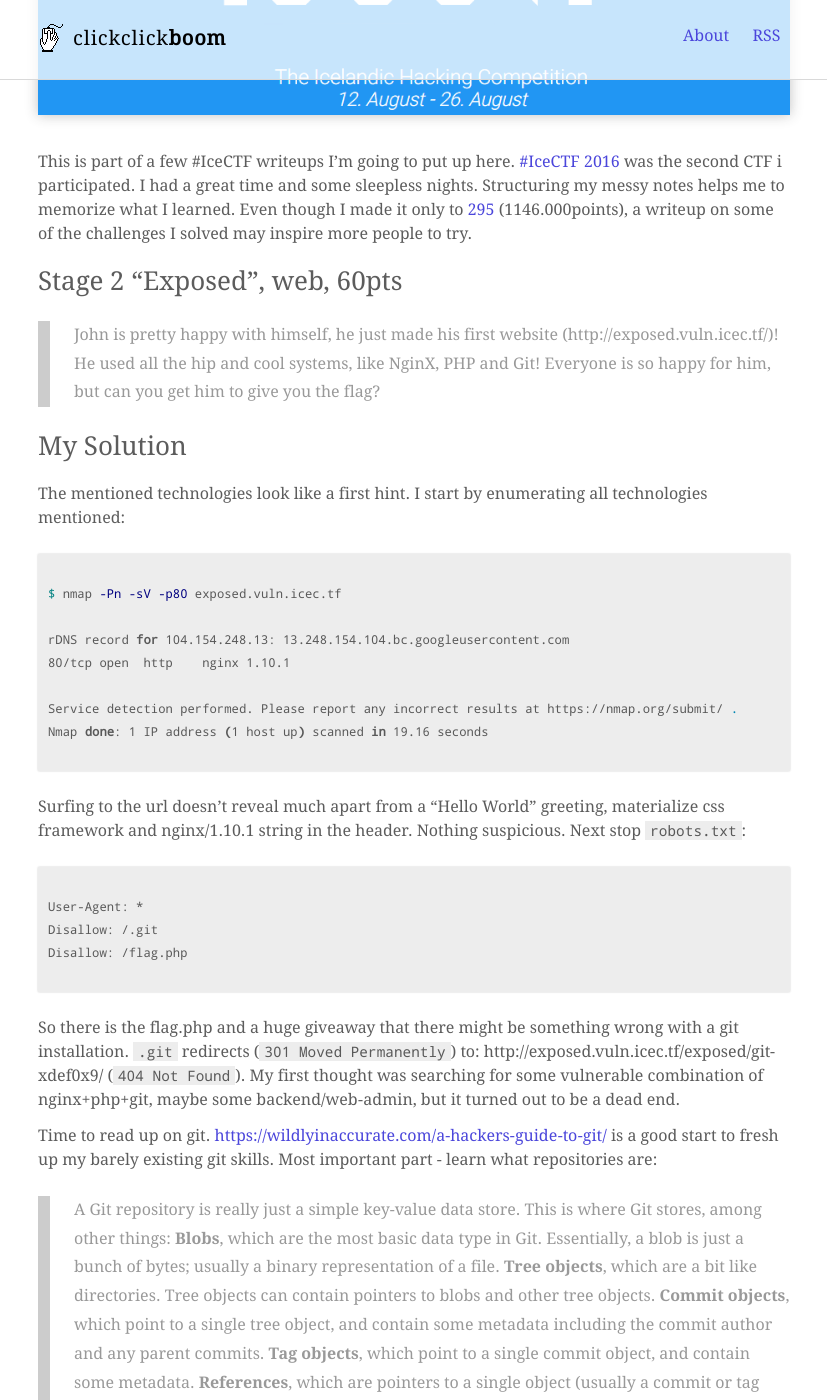
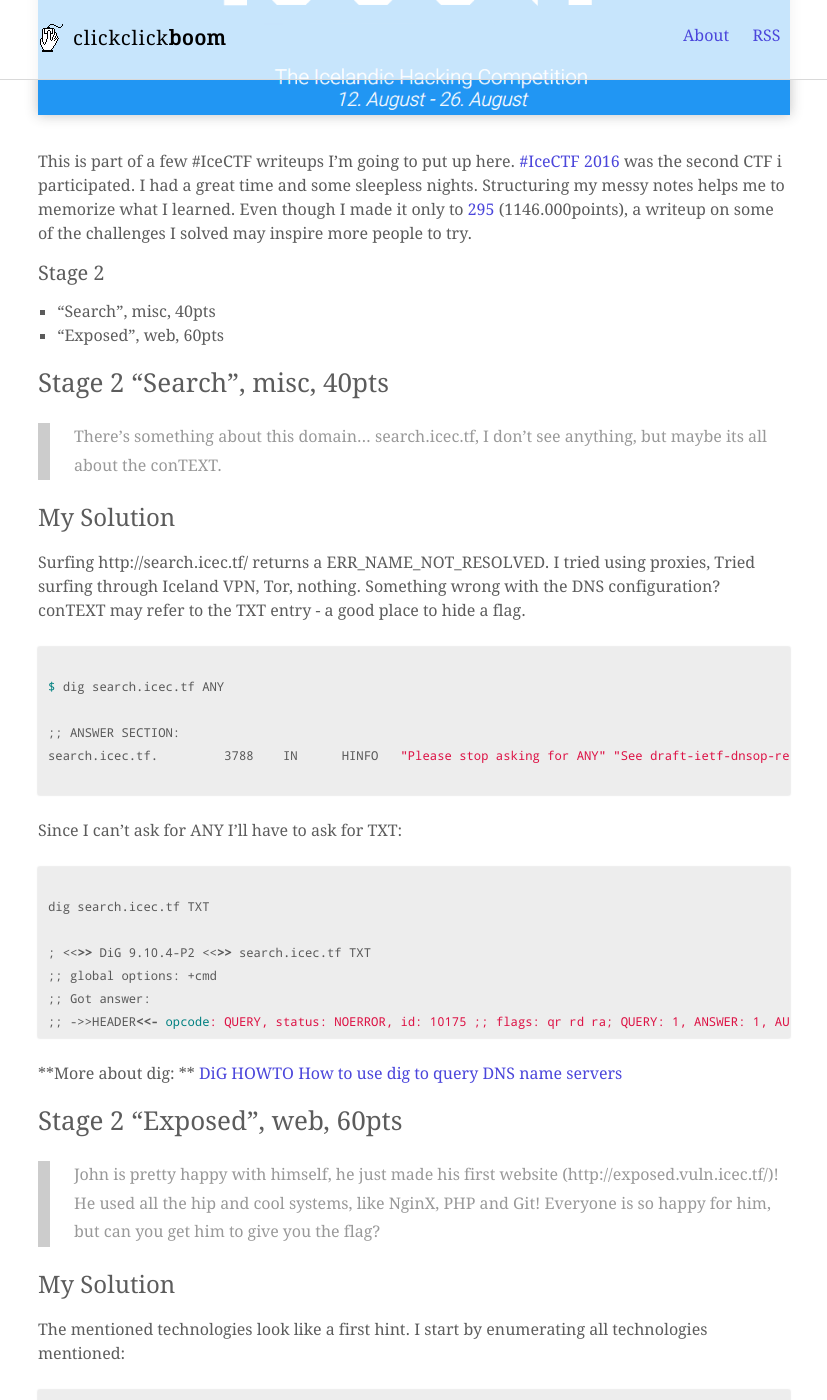
Before and after one commit to mrpnkt/mrpnkt.github.io, a Jekyll site: the page built from _posts/2016-08-27-icectf2016-exposed-writeup.md, in a window 1280 px wide and 1400 px high, scrolled down 381 px. Shown: the whole window, without its empty margins (226-1053 px from the left). Built offline with Jekyll 4.4.1, drawn with Linux system fonts in a browser that asks for light colours; some of the changed text lies outside the part shown.

Commit message:
Update from Forestry.io - 2016-08-27-icectf2016-exposed-writeup.md

````diff
--- a/_posts/2016-08-27-icectf2016-exposed-writeup.md
+++ b/_posts/2016-08-27-icectf2016-exposed-writeup.md
@@ -11,11 +11,62 @@ tags:
 
 This is part of a few #IceCTF writeups I'm going to put up here. [#IceCTF 2016](https://icec.tf/) was the second CTF i participated. I had a great time and some sleepless nights. Structuring my messy notes helps me to memorize what I learned. Even though I made it only to [295](https://ctftime.org/event/319) (1146.000points), a writeup on some of the challenges I solved may inspire more people to try.
 
+#### Stage 2
+
+* "Search", misc, 40pts
+* "Exposed", web, 60pts
+
+## Stage 2 "Search", misc, 40pts
+> There's something about this domain... search.icec.tf, I don't see anything, but maybe its all about the conTEXT.
+
+### My Solution
+
+Surfing http://search.icec.tf/ returns a ERR_NAME_NOT_RESOLVED. I tried using proxies, Tried surfing through Iceland VPN, Tor, nothing. Something wrong with the DNS configuration? conTEXT may refer to the TXT entry - a good place to hide a flag.
+
+```bash
+
+$ dig search.icec.tf ANY
+
+;; ANSWER SECTION:
+search.icec.tf.		3788	IN	HINFO	"Please stop asking for ANY" "See draft-ietf-dnsop-refuse-any"
+
+```
+
+Since I can't ask for ANY I'll have to ask for TXT:
+
+```bash
+
+dig search.icec.tf TXT
+
+; <<>> DiG 9.10.4-P2 <<>> search.icec.tf TXT
+;; global options: +cmd
+;; Got answer:
+;; ->>HEADER<<- opcode: QUERY, status: NOERROR, id: 10175
+;; flags: qr rd ra; QUERY: 1, ANSWER: 1, AUTHORITY: 0, ADDITIONAL: 1
+
+;; OPT PSEUDOSECTION:
+; EDNS: version: 0, flags:; udp: 512
+;; QUESTION SECTION:
+;search.icec.tf.			IN	TXT
+
+;; ANSWER SECTION:
+search.icec.tf.		299	IN	TXT	"**IceCTF{flag5_all_0v3r_the_Plac3}**"
+
+;; Query time: 252 msec
+;; SERVER: 8.8.8.8#53(8.8.8.8)
+;; WHEN: lun ago 29 14:46:35 CEST 2016
+;; MSG SIZE  rcvd: 88
+
+```
+
+**More about dig: **
+[DiG HOWTO How to use dig to query DNS name servers](https://www.madboa.com/geek/dig/)
+
 ## Stage 2 "Exposed", web, 60pts
 
 > John is pretty happy with himself, he just made his first website (http://exposed.vuln.icec.tf/)! He used all the hip and cool systems, like NginX, PHP and Git! Everyone is so happy for him, but can you get him to give you the flag?
 
-## My Solution
+### My Solution
 
 The mentioned technologies look like a first hint. I start by enumerating all technologies mentioned:
 
@@ -162,7 +213,7 @@ and an earlier version of `flag.php`:
 
 ![]({{ site.baseurl }}/forestryio/images/exposed.png)
 
-## Easy Fix
+### Easy Fix
 
 ```
 location ~ /\.git {
````
Also changed, not shown: other parts of _posts/2016-08-27-icectf2016-exposed-writeup.md (+2 -2 lines).
